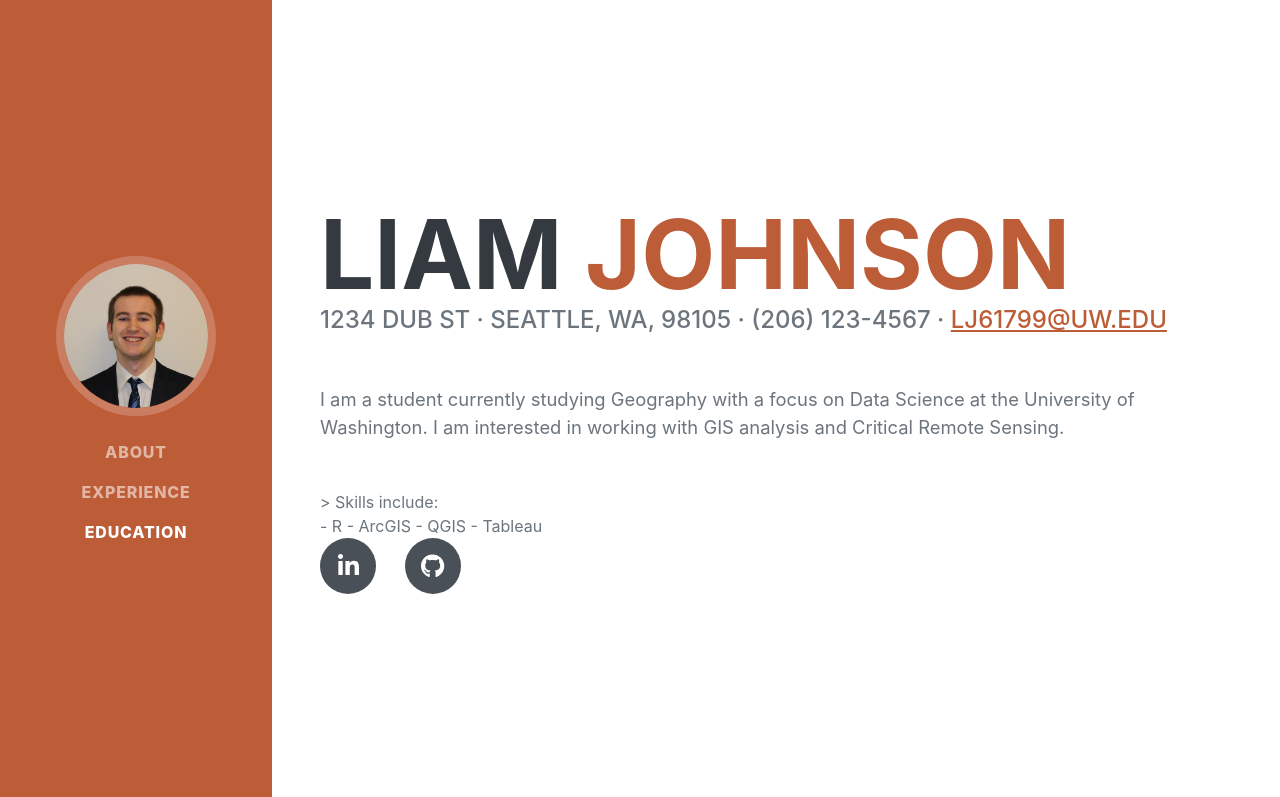
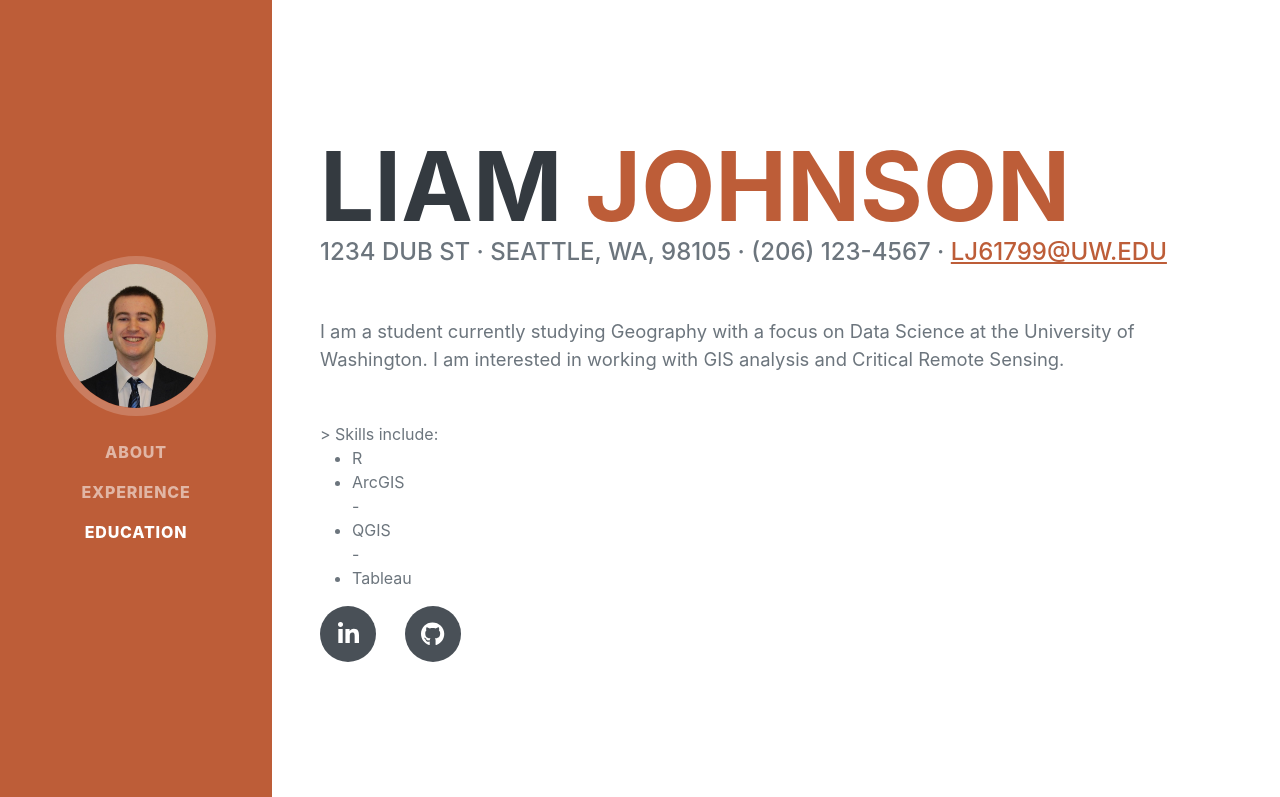
Before and after one commit to Johnson61799/Johnson61799.github.io, a plain HTML site: page index.html in a window 1280 px wide. Shown: the top 797 px of the page. Drawn offline with nearby package versions, Linux system fonts and the light colour scheme; a web font is replaced by a local one.

Commit message:
new list attempt

```diff
--- a/index.html
+++ b/index.html
@@ -48,11 +48,12 @@
                     </p>
 
                         > Skills include:<br>
-                     - R
-                     - ArcGIS
-                     - QGIS
-                     - Tableau
-
+                        <ul>
+                     <li>R</li>
+                     <li>ArcGIS</li>
+                     - <li>QGIS</li>
+                     - <li>Tableau</li>
+                        </ul>
                     <div class="social-icons">
                         <a class="social-icon" href="#!"><i class="fab fa-linkedin-in"></i></a>
                         <a class="social-icon" href="#!"><i class="fab fa-github"></i></a>
```
